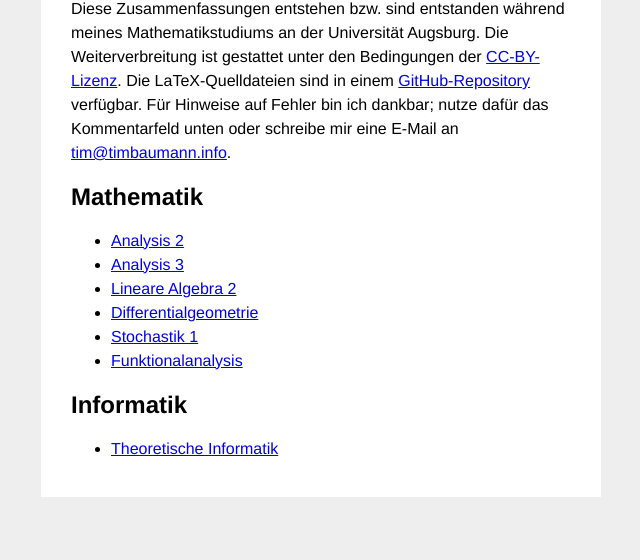
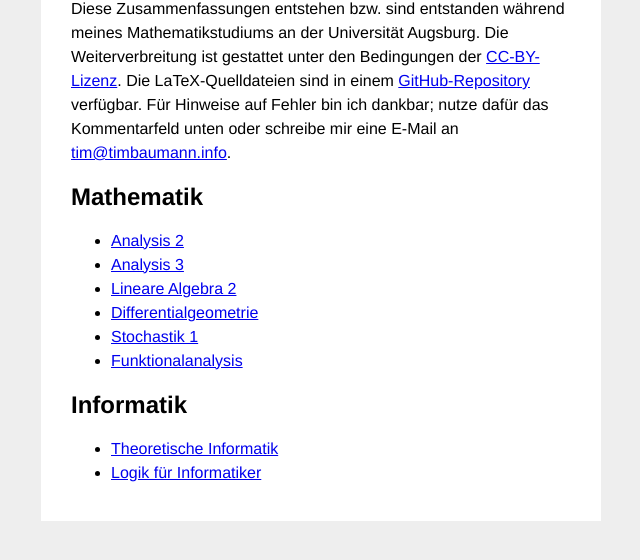
Before and after one commit to timjb/uni-spicker, a plain HTML site: page index.html in a window 1280 px wide. Shown: the part 110-670 px from the top of the page, without its empty margins (319-959 px from the left). Drawn offline with Linux system fonts and the light colour scheme; a script that the page names is missing.

Commit message:
Logik-Zusammenfassung verlinkt

```diff
--- a/index.html
+++ b/index.html
@@ -41,6 +41,7 @@
 
     <ul>
       <li><a href="theo-info.pdf">Theoretische Informatik</a></li>
+      <li><a href="logik.pdf">Logik für Informatiker</a></li>
       <!--<li><a href="info3.pdf">Informatik 3</a></li>-->
     </ul>
 
```
